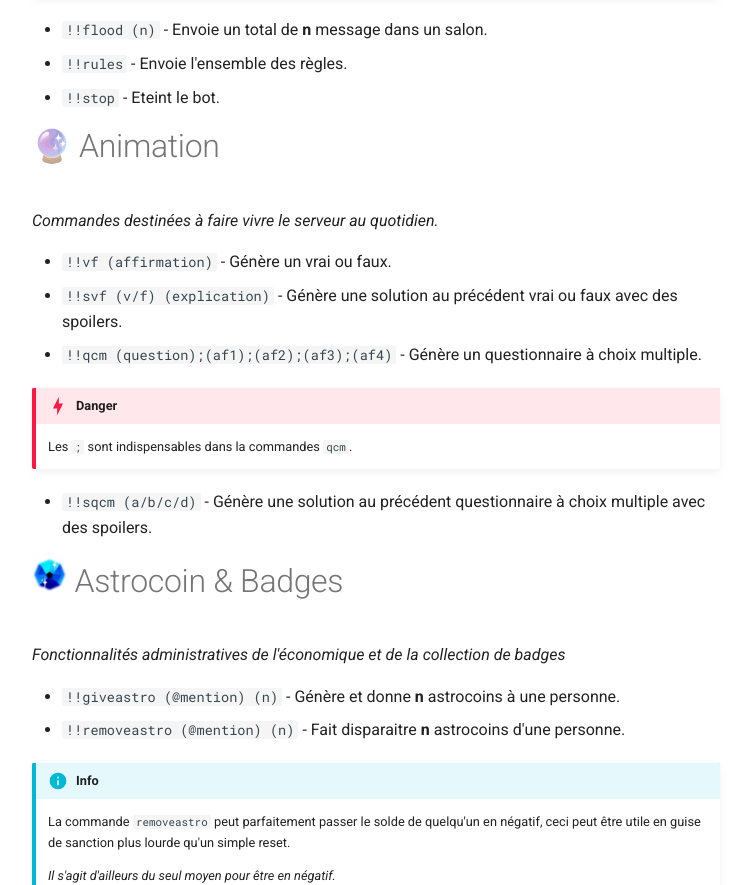
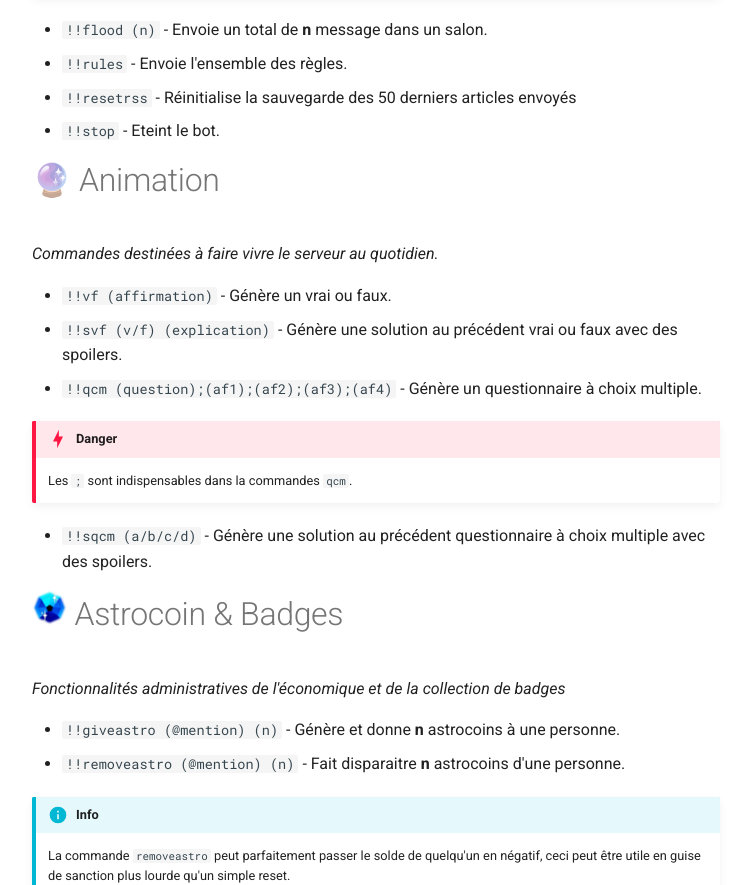
Before and after one commit to Shaorii/a6t-help, a plain HTML site: page admin-commands/index.html in a window 1280 px wide. Shown: the part 860-1745 px from the top of the page, without its empty margins (264-1015 px from the left). Drawn offline with Linux system fonts and the light colour scheme.

Commit message:
Ajout de !!resetrss

```diff
--- a/admin-commands/index.html
+++ b/admin-commands/index.html
@@ -305,6 +305,7 @@
 <ul>
 <li><code>!!flood (n)</code> - Envoie un total de <strong>n</strong> message dans un salon.</li>
 <li><code>!!rules</code> - Envoie l'ensemble des règles.</li>
+<li><code>!!resetrss</code> - Réinitialise la sauvegarde des 50 derniers articles envoyés</li>
 <li><code>!!stop</code> - Eteint le bot.</li>
 </ul>
 <h1 id="animation">🔮 Animation</h1>
```
Also changed, not shown: search/search_index.json (+1 -1 lines), 1 other file.
